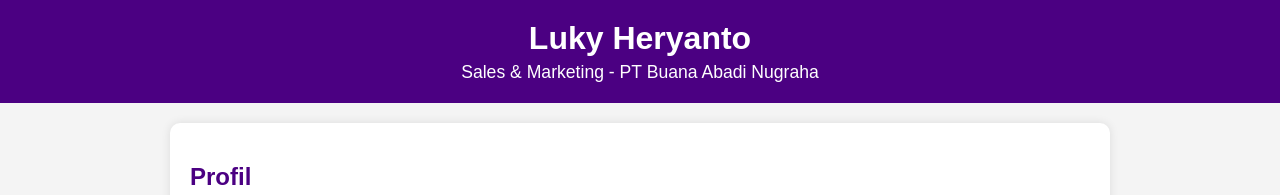
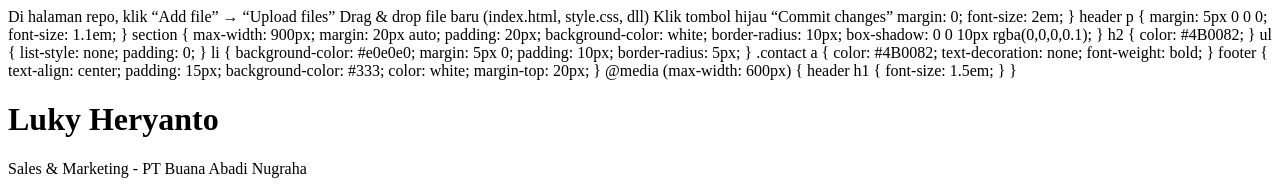
Before and after one commit to Devit-Heryanto/lukyheryanto, a plain HTML site: page index.html in a window 1280 px wide. Shown: the top 195 px of the page. Drawn offline with Linux system fonts and the light colour scheme.

Commit message:
Update index.html

```diff
--- a/index.html
+++ b/index.html
@@ -1,24 +1,8 @@
-<!DOCTYPE html>
-<html lang="id">
-<head>
-    <meta charset="UTF-8">
-    <meta name="viewport" content="width=device-width, initial-scale=1.0">
-    <title>Luky Heryanto - Sales & Marketing</title>
-    <style>
-        body {
-            font-family: Arial, sans-serif;
-            margin: 0;
-            padding: 0;
-            background-color: #f4f4f4;
-            color: #333;
-        }
-        header {
-            background-color: #4B0082; /* Ungu */
-            color: white;
-            padding: 20px 0;
-            text-align: center;
-        }
-        header h1 {
+Di halaman repo, klik “Add file” → “Upload files”
+
+Drag & drop file baru (index.html, style.css, dll)
+
+Klik tombol hijau “Commit changes”
             margin: 0;
             font-size: 2em;
         }
```
